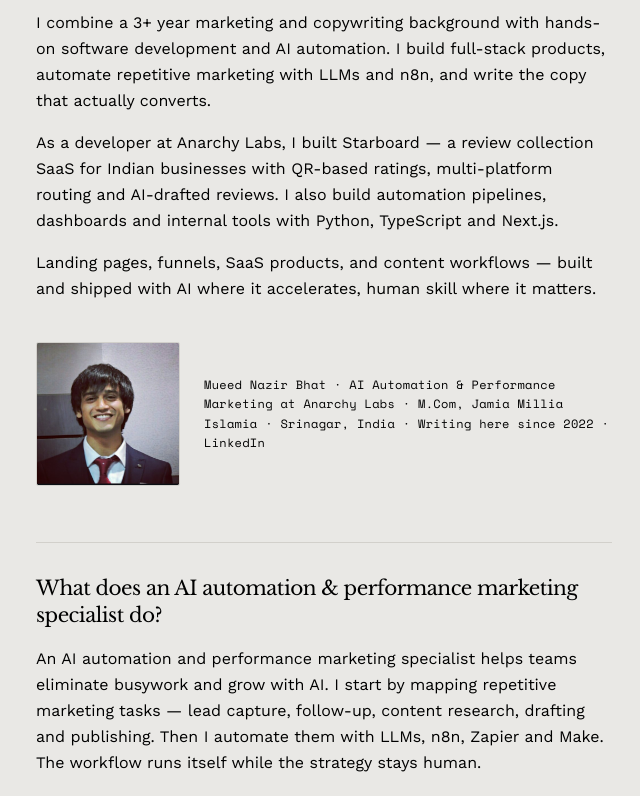
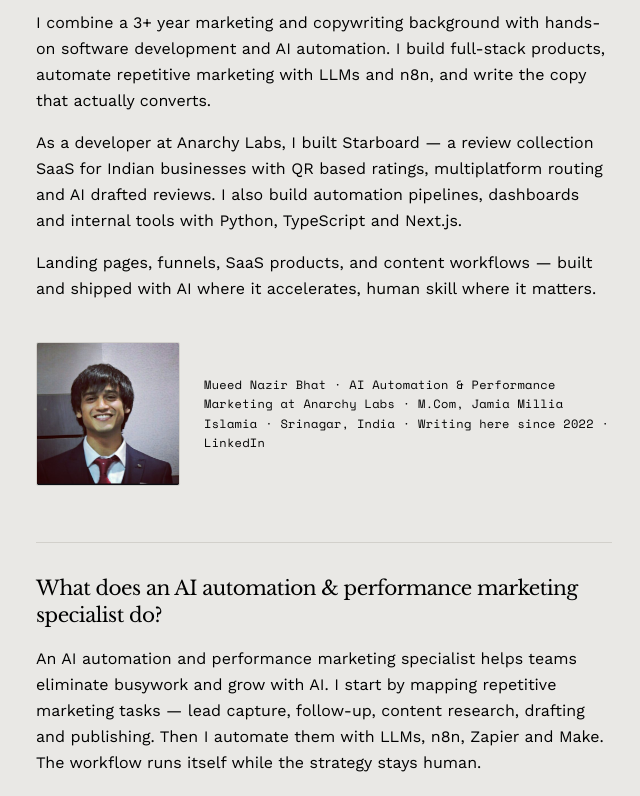
Before and after one commit to mueedbhat-create/mueed-portfolio, a Next.js app: page / in a window 1280 px wide. Shown: the part 1060-1856 px from the top of the page, without its empty margins (48-688 px from the left). Built offline with nearby package versions, Linux system fonts and the light colour scheme.

Commit message:
Remove unnecessary hyphens from compound words

```diff
--- a/app/services/page.tsx
+++ b/app/services/page.tsx
@@ -7,14 +7,14 @@ import { SITE_TITLE } from "@/lib/site";
 export const metadata: Metadata = {
   title: `Services — ${SITE_TITLE}`,
   description:
-    "AI workflow automation, performance marketing, AI-assisted copy and content, and AI strategy consulting by Mueed Nazir Bhat.",
+    "AI workflow automation, performance marketing, AI assisted copy and content, and AI strategy consulting by Mueed Nazir Bhat.",
   alternates: { canonical: "/services" },
   openGraph: {
     type: "website",
     url: "/services",
     title: `Services — ${SITE_TITLE}`,
     description:
-      "AI workflow automation, performance marketing, AI-assisted copy and content, and AI strategy consulting.",
+      "AI workflow automation, performance marketing, AI assisted copy and content, and AI strategy consulting.",
     images: [{ url: "/og-image.jpg", width: 1200, height: 630 }],
   },
 };
--- a/components/sections/About.tsx
+++ b/components/sections/About.tsx
@@ -76,7 +76,7 @@ export default function About() {
           <p className="mt-4 leading-relaxed text-muted-foreground">
             On the performance side, I design funnels and paid campaigns tuned
             to the numbers that matter: CTR, ROAS and conversion rate. The two
-            skills compound. In recent client work, AI-assisted campaigns
+            skills compound. In recent client work, AI assisted campaigns
             lifted brand visibility by 35% and engagement by 28%. Automated
             content workflows cut production time and revision cycles by 25%.
             The result is a marketing operation that ships faster, spends
--- a/components/sections/Contact.tsx
+++ b/components/sections/Contact.tsx
@@ -67,7 +67,7 @@ export default function Contact() {
             Let&apos;s automate your <span className="text-gradient">next win.</span>
           </h2>
           <p className="mt-5 leading-relaxed text-muted-foreground">
-            Want to automate a workflow or build an AI-assisted growth funnel? Tell me
+            Want to automate a workflow or build an AI assisted growth funnel? Tell me
             what&apos;s slowing you down — I&apos;ll help you design a system that scales.
           </p>
 
--- a/data/posts.tsx
+++ b/data/posts.tsx
@@ -353,15 +353,15 @@ export const posts: BlogPost[] = [
     slug: "ai-copywriting-where-it-works-2026",
     title: "AI copywriting in 2026: where it works, where it fails, and how to keep brand voice",
     description:
-      "AI copywriting is great at first drafts and variations, weak at persuasion and brand voice. How to run an AI-assisted copy workflow that converts.",
+      "AI copywriting is great at first drafts and variations, weak at persuasion and brand voice. How to run an AI assisted copy workflow that converts.",
     intro:
-      "AI copywriting is using large language models to produce marketing copy, such as ads, landing pages, emails, blogs and social posts, with a human editor deciding what ships. In 2026 the tooling is good enough that AI handles the heavy lifting of research, first drafts and variations, and weak exactly where it has always been weak: originality, persuasion and brand voice. The gap between the best and worst AI copy is rarely the model. It is the brief and the editor behind it. Used well, an AI-assisted workflow cuts production time and revision cycles. In my client work that has meant around 25% fewer revisions on blogs and promotional copy. Used carelessly, it produces generic text that reads like everyone else's. The difference is process: give the model a tight brief and brand guidance, generate options, then edit like a copywriter. The models produce drafts; the human decides what ships.",
+      "AI copywriting is using large language models to produce marketing copy, such as ads, landing pages, emails, blogs and social posts, with a human editor deciding what ships. In 2026 the tooling is good enough that AI handles the heavy lifting of research, first drafts and variations, and weak exactly where it has always been weak: originality, persuasion and brand voice. The gap between the best and worst AI copy is rarely the model. It is the brief and the editor behind it. Used well, an AI assisted workflow cuts production time and revision cycles. In my client work that has meant around 25% fewer revisions on blogs and promotional copy. Used carelessly, it produces generic text that reads like everyone else's. The difference is process: give the model a tight brief and brand guidance, generate options, then edit like a copywriter. The models produce drafts; the human decides what ships.",
     date: "2026-07-09",
     keywords: [
       "AI copywriting",
       "AI copywriting tools",
       "AI content marketing",
-      "AI-assisted copywriting",
+      "AI assisted copywriting",
     ],
     category: "Copy & Content",
     readingMinutes: 7,
@@ -456,12 +456,12 @@ export const posts: BlogPost[] = [
         <p>
           The same way you measure all copy: CTR, conversion, engagement, and
           time to production. In my experience the measurable wins are speed and
-          revision count, roughly 25% fewer revision cycles on AI-assisted
+          revision count, roughly 25% fewer revision cycles on AI assisted
           editorial work, while the marketing numbers depend on the brief, offer
           and channel, exactly as with human-written copy.
         </p>
 
-        <h2>Checklist before you publish AI-assisted copy</h2>
+        <h2>Checklist before you publish AI assisted copy</h2>
         <ul>
           <li>Facts, numbers and claims verified by a human.</li>
           <li>Opening rewritten. AI openings are the weakest part.</li>
@@ -471,7 +471,7 @@ export const posts: BlogPost[] = [
         <p>
           That is the workflow I run for clients:{" "}
           <a href="https://www.anarchylabs.in/team/mueed-nazir-bhat">
-            AI-assisted copy and content at Anarchy Labs
+            AI assisted copy and content at Anarchy Labs
           </a>
           . I wrote more about this approach in my{" "}
           <Link href="/blog/ai-editorial-engine-revision-cycles-2026">
@@ -689,13 +689,13 @@ export const posts: BlogPost[] = [
             research, drafting and personalization.
           </li>
           <li>Designs funnels and paid campaigns around measurable outcomes.</li>
-          <li>Writes the AI-assisted copy and content those campaigns need.</li>
+          <li>Writes the AI assisted copy and content those campaigns need.</li>
           <li>Reports on what worked and iterates on what did not.</li>
         </ul>
 
         <h2>What results can you expect?</h2>
         <p>
-          From my own client work: AI-assisted campaigns have lifted brand
+          From my own client work: AI assisted campaigns have lifted brand
           visibility by 35% and engagement by 28%; automated editorial workflows
           cut production time and revision cycles by about 25%; and automated
           follow-up means leads get a reply in minutes instead of days. Results
@@ -1052,11 +1052,11 @@ export const posts: BlogPost[] = [
   },
   {
     slug: "ai-editorial-engine-revision-cycles-2026",
-    title: "How an AI-assisted editorial engine cuts revision cycles by 25%",
+    title: "How an AI assisted editorial engine cuts revision cycles by 25%",
     description:
       "A three-stage editorial pipeline using AI for research and drafting, with a human editor in control. Real results: 25% fewer revision cycles and higher engagement on client content.",
     intro:
-      "Most content teams spend more time fixing drafts than writing them. The cycle goes: brief, draft, revise, revise again, revise once more, then finally ship. Each pass eats editorial hours and pushes publication dates out. I built an AI-assisted pipeline for client content that changed this.",
+      "Most content teams spend more time fixing drafts than writing them. The cycle goes: brief, draft, revise, revise again, revise once more, then finally ship. Each pass eats editorial hours and pushes publication dates out. I built an AI assisted pipeline for client content that changed this.",
     date: "2026-09-01",
     keywords: [
       "AI editorial workflow",
@@ -1075,7 +1075,7 @@ export const posts: BlogPost[] = [
           publication dates out.
         </p>
         <p>
-          I built an AI-assisted pipeline for client content, blogs, articles,
+          I built an AI assisted pipeline for client content, blogs, articles,
           and promo copy. It has three stages.
         </p>
 
@@ -1110,7 +1110,7 @@ export const posts: BlogPost[] = [
             headcount
           </li>
           <li>
-            Engagement on AI-assisted pieces rose up to 40% on some client
+            Engagement on AI assisted pieces rose up to 40% on some client
             campaigns
           </li>
         </ul>
@@ -1402,7 +1402,7 @@ export const posts: BlogPost[] = [
     slug: "n8n-beginners-first-ai-automation-30-minutes-2026",
     title: "n8n for beginners: your first AI marketing automation in 30 minutes",
     description:
-      "A step-by-step guide to building your first AI-powered marketing automation in n8n. From zero to a working workflow in 30 minutes, no coding required.",
+      "A step-by-step guide to building your first AI powered marketing automation in n8n. From zero to a working workflow in 30 minutes, no coding required.",
     intro:
       "n8n is a visual workflow automation tool. You connect nodes on a canvas, data flows between them, and things happen. Here is how to build your first AI marketing automation in 30 minutes, starting from nothing.",
     date: "2026-08-20",
@@ -1799,7 +1799,7 @@ export const posts: BlogPost[] = [
         <h2>What we built</h2>
 
         <p>
-          A full-stack website for a luxury real estate brokerage — redesigned
+          A full-stack website for a luxury real estate brokerage, redesigned
           from the ground up to match the Alif brand and give the client full
           control over their content.
         </p>
@@ -1874,7 +1874,7 @@ export const posts: BlogPost[] = [
     slug: "review-collection-qr-codes-ai-customer-ratings-2026",
     title: "Review collection at scale: how QR codes + AI drive customer ratings",
     description:
-      "How Starboard uses QR-code scanning, multi-platform routing, and AI-drafted reviews to help Indian businesses collect more customer reviews with less friction.",
+      "How Starboard uses QR code scanning, multiplatform routing, and AI drafted reviews to help Indian businesses collect more customer reviews with less friction.",
     intro:
       "Most businesses know reviews matter. Few have a system for collecting them. Starboard is a review collection platform that turns a QR code scan into a review on the right platform. Here is how it works and why it works.",
     date: "2026-08-27",
@@ -1924,7 +1924,7 @@ export const posts: BlogPost[] = [
           because they can see the results on the board.
         </p>
 
-        <h3>AI-drafted reviews</h3>
+        <h3>AI drafted reviews</h3>
         <p>
           Some customers want to leave a review but are unsure what to write.
           The system generates a suggested draft based on their rating and
@@ -1951,7 +1951,7 @@ export const posts: BlogPost[] = [
 
         <h2>The AI angle</h2>
         <p>
-          The AI-drafted reviews are the multiplier. Without them, a fraction
+          The AI drafted reviews are the multiplier. Without them, a fraction
           of customers who scan write a review. With a suggested
           draft, that number increases. The customer reads the draft, edits
           one or two sentences, and posts. The review is authentic because it
@@ -2093,7 +2093,7 @@ export const posts: BlogPost[] = [
     slug: "honest-truth-ai-content-six-months-2026",
     title: "What I've learned about AI content after 6 months",
     description:
-      "What works with AI content, what does not, and the lessons I have learned building and publishing AI-assisted content for clients and my own site.",
+      "What works with AI content, what does not, and the lessons I have learned building and publishing AI assisted content for clients and my own site.",
     intro:
       "I have been building AI content workflows for clients and using them on my own site for about six months. Here is what I have learned. No hype, no doom. Just what works, what does not, and what I would do differently.",
     date: "2026-07-30",
--- a/data/resume.ts
+++ b/data/resume.ts
@@ -26,7 +26,7 @@ export const resume = {
   name: "Mueed Nazir Bhat",
   title: "AI Automation · Performance Marketing",
   tagline:
-    "I help teams eliminate busywork and grow — AI-powered automations and data-driven marketing that scale.",
+    "I help teams eliminate busywork and grow — AI powered automations and data driven marketing that scale.",
   location: "Srinagar, India",
   email: "mueed.nazir@gmail.com",
   phone: "+91 6006628812",
@@ -39,7 +39,7 @@ export const resume = {
 
   about: [
     "I combine a 3+ year marketing and copywriting background with hands-on software development and AI automation. I build full-stack products, automate repetitive marketing with LLMs and n8n, and write the copy that actually converts.",
-    "As a developer at Anarchy Labs, I built Starboard — a review collection SaaS for Indian businesses with QR-based ratings, multi-platform routing and AI-drafted reviews. I also build automation pipelines, dashboards and internal tools with Python, TypeScript and Next.js.",
+    "As a developer at Anarchy Labs, I built Starboard — a review collection SaaS for Indian businesses with QR based ratings, multiplatform routing and AI drafted reviews. I also build automation pipelines, dashboards and internal tools with Python, TypeScript and Next.js.",
     "Landing pages, funnels, SaaS products, and content workflows — built and shipped with AI where it accelerates, human skill where it matters.",
   ],
 
@@ -78,7 +78,7 @@ export const resume = {
     {
       title: "Starboard",
       description:
-        "Customer review collection platform for Indian local businesses — QR-code scanning at counters, multi-platform routing to Google/Zomato/Practo/Justdial/TripAdvisor by business category, staff attribution with live leaderboards, AI-drafted reviews, and real-time analytics dashboard.",
+        "Customer review collection platform for Indian local businesses — QR code scanning at counters, multiplatform routing to Google/Zomato/Practo/Justdial/TripAdvisor by business category, staff attribution with live leaderboards, AI drafted reviews, and realtime analytics dashboard.",
       tags: ["Next.js", "TypeScript", "QR Codes", "AI Reviews", "SaaS", "Payments"],
       link: "https://getbetterreviews.online",
       featured: true,
@@ -94,7 +94,7 @@ export const resume = {
     {
       title: "AI-Assisted Campaign Suite",
       description:
-        "Data-driven marketing strategy plus AI-assisted copy and targeting that lifted brand visibility by 35% and engagement by 28%.",
+        "Data-driven marketing strategy plus AI assisted copy and targeting that lifted brand visibility by 35% and engagement by 28%.",
       tags: ["AI Strategy", "Copywriting", "Campaigns"],
       featured: true,
     },
@@ -113,7 +113,7 @@ export const resume = {
     {
       title: "AI-Assisted Editorial Engine",
       description:
-        "Blogs, articles and promotional copy produced with AI-assisted research and editing, reducing revision cycles by 25%.",
+        "Blogs, articles and promotional copy produced with AI assisted research and editing, reducing revision cycles by 25%.",
       tags: ["AI Tools", "Editorial", "Research"],
     },
   ],
@@ -208,11 +208,11 @@ export const resume = {
       period: "2025 – Present",
       link: "https://www.anarchylabs.in/team/mueed-nazir-bhat",
       points: [
-        "Built Starboard — a customer review collection SaaS for Indian businesses with QR-code scanning, multi-platform routing (Google, Zomato, Practo), staff leaderboards, AI-drafted reviews and real-time analytics.",
+        "Built Starboard — a customer review collection SaaS for Indian businesses with QR code scanning, multiplatform routing (Google, Zomato, Practo), staff leaderboards, AI drafted reviews and realtime analytics.",
         "Builds AI automations — automated voice agents and chat flows for lead capture and follow-up, wired into real business workflows.",
         "Designs marketing automations on n8n, Zapier and Make — from lead capture and follow-up to content research, drafting and publishing.",
         "Builds LLM-powered automation workflows with the OpenAI API, using RAG and prompt engineering to turn client documents into working tools.",
-        "Pairs AI-assisted copy and campaign strategy with performance marketing: funnels, paid ads, and analytics tuned to CTR, ROAS and conversion.",
+        "Pairs AI assisted copy and campaign strategy with performance marketing: funnels, paid ads, and analytics tuned to CTR, ROAS and conversion.",
         "Audits client workflows and builds AI automation roadmaps for where automation pays off fastest.",
       ],
     },
@@ -221,9 +221,9 @@ export const resume = {
       role: "Marketing Strategist & Copywriter",
       period: "Feb 2022 – Apr 2026",
       points: [
-        "Designed data-driven strategies that lifted brand visibility by 35% and engagement by 28%.",
+        "Designed data driven strategies that lifted brand visibility by 35% and engagement by 28%.",
         "Created persuasive copy for brochures, campaigns, websites and social media — up 20% in customer interactions.",
-        "Leveraged AI-assisted tools for keyword analysis, audience targeting and campaign optimisation.",
+        "Leveraged AI assisted tools for keyword analysis, audience targeting and campaign optimisation.",
         "Ran market research and competitor analysis throughout a series of successful campaigns.",
       ],
     },
@@ -267,8 +267,8 @@ export const resume = {
       a: "I build automations with n8n, Zapier and Make. I use LLMs and the OpenAI API for content and reasoning, and RAG for working with a client's own documents. On the marketing side I work with funnels, paid ads, analytics and A/B testing. I write all the copy myself.",
     },
     {
-      q: "What results can AI-assisted copy and content deliver?",
-      a: "AI-assisted editorial workflows reduce production time and revision cycles. I've seen revision cycles cut by 25% on blogs, articles and promotional copy. The key is keeping the human editor in control. AI handles research and first drafts. Persuasive brand voice stays with a skilled copywriter.",
+      q: "What results can AI assisted copy and content deliver?",
+      a: "AI assisted editorial workflows reduce production time and revision cycles. I've seen revision cycles cut by 25% on blogs, articles and promotional copy. The key is keeping the human editor in control. AI handles research and first drafts. Persuasive brand voice stays with a skilled copywriter.",
     },
     {
       q: "How do we get started with AI automation?",
--- a/data/services-content/ai-automation.tsx
+++ b/data/services-content/ai-automation.tsx
@@ -113,7 +113,7 @@ export function AiAutomationContent() {
         build run daily: automated voice agents qualify inbound leads, n8n
         workflows move data between the tools the team already uses, and LLM
         pipelines turn client documents into working knowledge bases. On the
-        client side, an AI-assisted campaign system lifted brand visibility by
+        client side, an AI assisted campaign system lifted brand visibility by
         35% and engagement by 28%. An editorial automation pipeline cut
         revision cycles by 25%, which meant the same team published more
         without working nights.
--- a/data/services-content/ai-copy-content.tsx
+++ b/data/services-content/ai-copy-content.tsx
@@ -3,9 +3,9 @@ import Link from "next/link";
 export function AiCopyContentContent() {
   return (
     <>
-      <h2>What is AI-assisted copy and content?</h2>
+      <h2>What is AI assisted copy and content?</h2>
       <p>
-        AI-assisted copy and content means the research and drafting get
+        AI assisted copy and content means the research and drafting get
         machine speed, while the persuasion stays human. AI handles keyword
         research, outlines, first drafts, variants and summaries. A working
         copywriter edits for voice, claims and flow before anything ships. The
@@ -45,7 +45,7 @@ export function AiCopyContentContent() {
         </li>
         <li>
           Brand voice systems. Style guides and prompt libraries so any future
-          AI-assisted drafting on your team starts from your voice instead of
+          AI assisted drafting on your team starts from your voice instead of
           the internet&apos;s average.
         </li>
       </ul>
--- a/data/services-content/performance-marketing.tsx
+++ b/data/services-content/performance-marketing.tsx
@@ -69,7 +69,7 @@ export function PerformanceMarketingContent() {
 
       <h2>Results from real work</h2>
       <p>
-        At Sadat Paints &amp; Plastics, I designed the data-driven campaign
+        At Sadat Paints &amp; Plastics, I designed the data driven campaign
         strategy that lifted brand visibility by 35% and engagement by 28%,
         with customer interactions up 20% on the back of refreshed copy and
         sharper targeting. Freelance clients have seen engagement gains up to
--- a/data/services.tsx
+++ b/data/services.tsx
@@ -125,13 +125,13 @@ export const services: Service[] = [
     description:
       "Ad copy, landing pages and SEO content produced with AI speed and human editorial skill. Brand voice stays consistent while production time drops.",
     intro:
-      "AI-assisted copy and content means research and drafting get machine speed while persuasion stays human. AI handles keyword research, outlines, first drafts and variants. A working copywriter edits every piece for voice, claims and flow before it ships. I have run both sides of this pipeline professionally: three-plus years of copywriting before AI entered the picture, and now automated editorial workflows that cut client revision cycles by 25% while engagement rose as much as 40%. The services cover ad copy, landing pages, SEO articles, email sequences and brand voice systems your own team can reuse. If you want AI content that does not sound like everyone else's AI content, this is the discipline that gets you there.",
+      "AI assisted copy and content means research and drafting get machine speed while persuasion stays human. AI handles keyword research, outlines, first drafts and variants. A working copywriter edits every piece for voice, claims and flow before it ships. I have run both sides of this pipeline professionally: three-plus years of copywriting before AI entered the picture, and now automated editorial workflows that cut client revision cycles by 25% while engagement rose as much as 40%. The services cover ad copy, landing pages, SEO articles, email sequences and brand voice systems your own team can reuse. If you want AI content that does not sound like everyone else's AI content, this is the discipline that gets you there.",
     keywords: [
       "AI copywriting services",
       "AI content marketing",
       "brand voice AI",
       "SEO content writer",
-      "AI-assisted copywriting",
+      "AI assisted copywriting",
     ],
     faqs: [
       {
--- a/data/work.tsx
+++ b/data/work.tsx
@@ -108,7 +108,7 @@ export const caseStudies: CaseStudy[] = [
     slug: "starboard",
     title: "Starboard: Review Collection SaaS for Indian Businesses",
     description:
-      "A customer review collection platform with QR-code scanning at counters, multi-platform routing to Google, Zomato, Practo, Justdial and TripAdvisor, staff leaderboards, AI-drafted reviews, and a real-time analytics dashboard.",
+      "A customer review collection platform with QR code scanning at counters, multiplatform routing to Google, Zomato, Practo, Justdial and TripAdvisor, staff leaderboards, AI drafted reviews, and a realtime analytics dashboard.",
     intro:
       "Starboard helps Indian local businesses collect more customer reviews by making it effortless. A QR code at the counter, a quick scan, and the customer is routed to the right review platform for their business category. Staff compete on live leaderboards. The dashboard shows everything in real time.",
     date: "2025-06-01",
@@ -147,7 +147,7 @@ export const caseStudies: CaseStudy[] = [
             measurable activity.
           </li>
           <li>
-            <strong>AI-drafted reviews:</strong> for customers who want to
+            <strong>AI drafted reviews:</strong> for customers who want to
             leave a review but are unsure what to write, the system generates
             a suggested draft based on their rating. They can edit or post
             as-is.
@@ -163,7 +163,7 @@ export const caseStudies: CaseStudy[] = [
         <p>
           I worked on this as part of the engineering team at Anarchy Labs. My
           work covered the full stack: Next.js frontend, TypeScript, QR code
-          generation and scanning logic, the multi-platform routing system,
+          generation and scanning logic, the multiplatform routing system,
           and the analytics dashboard.
         </p>
 
```
